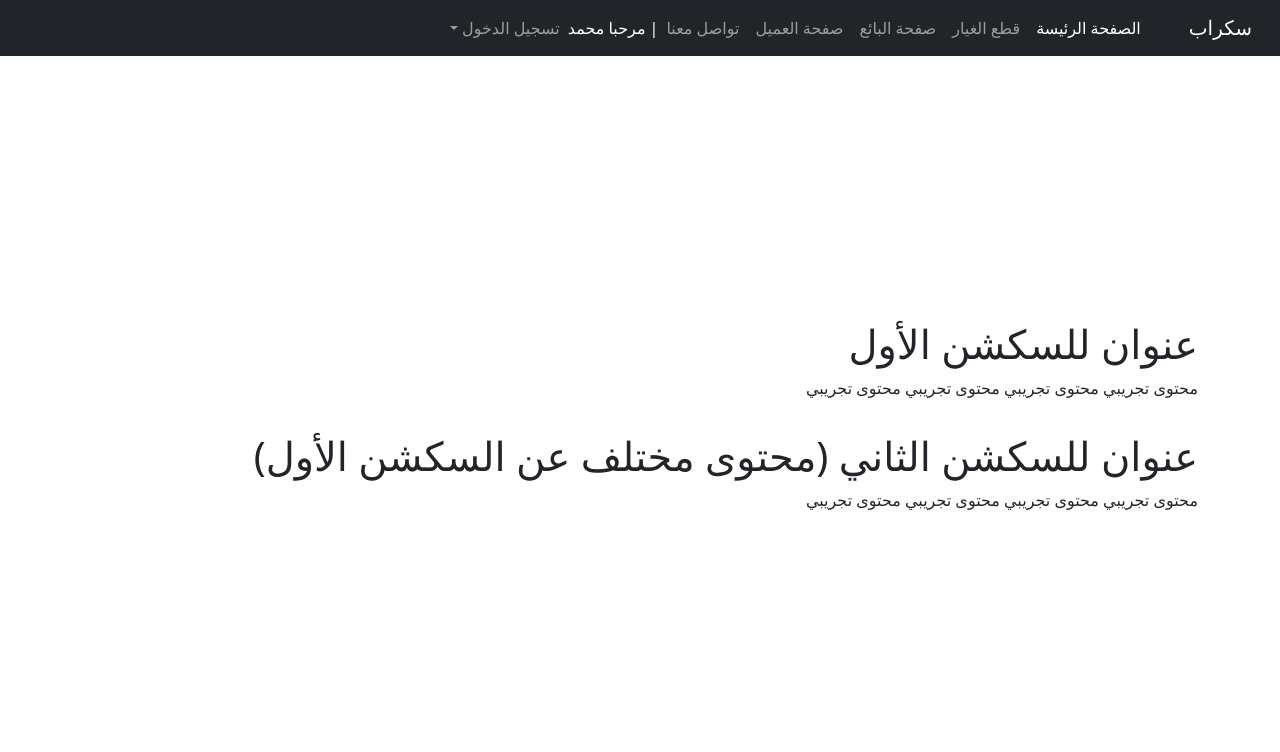
After one commit to osama-fahd/ScrapProject, a Django app: page /content_example/ in a window 1280 px wide. The commit adds this page. Shown: the top 752 px of the page. Run offline with Django 5.2, Linux system fonts and the light colour scheme.

Commit message:
content example

```diff
--- a/Scrap/main/static/css/style.css
+++ b/Scrap/main/static/css/style.css
@@ -49,6 +49,10 @@ form select {
     margin-left: 1rem;
 }
 
+.form-center {
+    margin: 0 auto;
+}
+
 
 
 /*** footer ***/   /* ادناه البنود التي بداخل الفوتر */
--- /dev/null
+++ b/Scrap/main/templates/main/content_example.html
@@ -0,0 +1,18 @@
+{% extends 'main/base.html' %}
+
+{% load static %}
+
+{% block title %}نموذج للمحتوى{% endblock %}
+
+{% block style %}<link rel="stylesheet" href="{% static 'css/example.css' %}">{% endblock %}
+
+{% block content %}
+<section class="container">
+   <h1>عنوان للسكشن الأول</h1>
+   <div>محتوى تجريبي محتوى تجريبي محتوى تجريبي محتوى تجريبي</div>
+</section>
+<section class="container">
+   <h1>عنوان للسكشن الثاني (محتوى مختلف عن السكشن الأول)</h1>
+   <div>محتوى تجريبي محتوى تجريبي محتوى تجريبي محتوى تجريبي</div>
+</section>
+{% endblock %}
--- a/Scrap/main/urls.py
+++ b/Scrap/main/urls.py
@@ -6,4 +6,5 @@ app_name = "main"
 urlpatterns = [
     path('', views.home_view, name="home_view"),
     path('form_example/', views.form_example, name="form_example"),
+    path('content_example/', views.content_example, name="content_example"),
 ]
--- a/Scrap/main/views.py
+++ b/Scrap/main/views.py
@@ -12,3 +12,9 @@ def home_view(request: HttpRequest):
 def form_example(request: HttpRequest):
 
     return render(request, "main/form_example.html")
+
+
+
+def content_example(request: HttpRequest):
+
+    return render(request, "main/content_example.html")
```
Also changed, not shown: Scrap/main/templates/main/form_example.html (+4 -4 lines).
